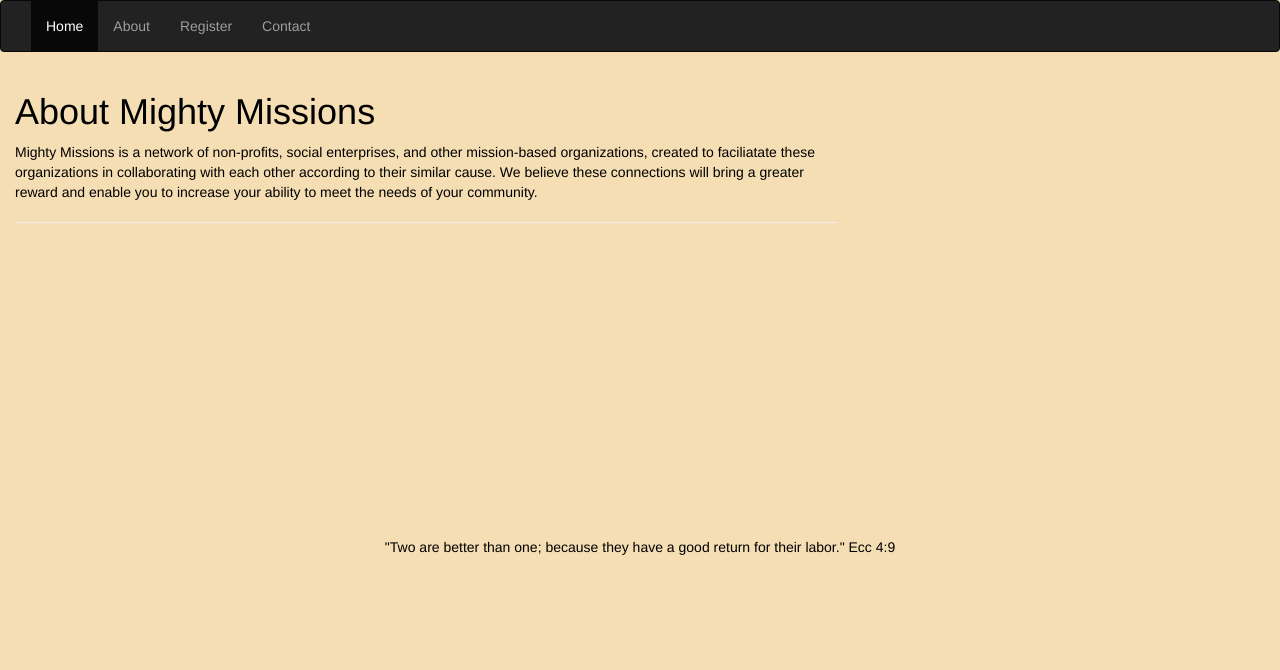
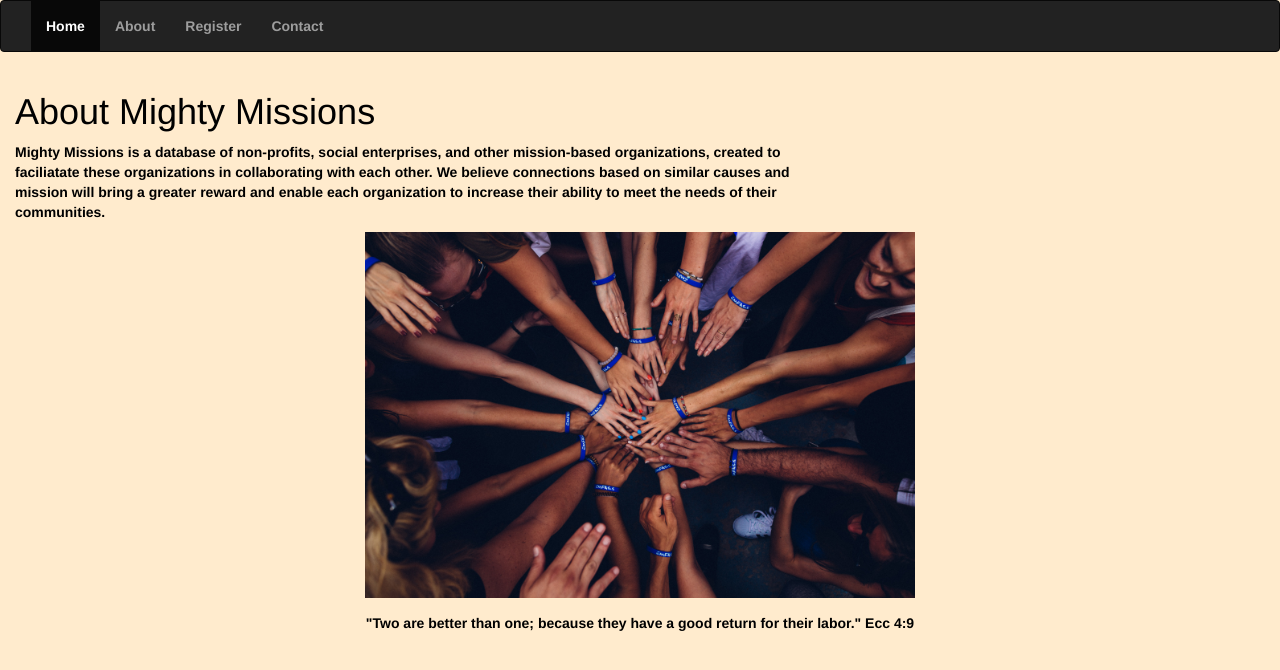
Before and after one commit to smatloc1/project_folder, a Flask app: page /about in a window 1280 px wide. Shown: the top 670 px of the page. Run offline with Flask 2, Linux system fonts and the light colour scheme; some libraries are stand-ins or nearby versions.

Commit message:
add pictures to app

```diff
--- a/server.py
+++ b/server.py
@@ -94,7 +94,6 @@ def create_org_registration():
 
     if not org:
         new_org = crud.create_org_with_cause_id(org_name, cause_id, mission, web_url, tagline)
-        flash('CONGRATULATIONS!  YOU HAVE NOW BEEN ADDED TO THE MIGHTY MISSIONS NETWORK.')
         session['org_name'] = new_org.org_name
         session['org_id'] = new_org.org_id
         return redirect(f'/profiles/{new_org.org_id}')
--- a/templates/about.html
+++ b/templates/about.html
@@ -4,10 +4,18 @@
 {% block head %}
 <style>
 html, body {
-  background-color:wheat;
+  background-color:blanchedalmond;
   background-size: cover;
   color:black;
 }
+.img-fluid {
+width:550px !important;
+display: block;
+margin:auto;
+
+}
+
+
 </style>
 {% endblock %}
 
@@ -16,20 +24,23 @@ html, body {
 
 
 <div class="container-fluid text-center">
-  <div class="row content">
+  <div class="row">
 
     <div class="col-sm-8 text-left">
 
       <h1>About Mighty Missions</h1>
-      <p>Mighty Missions is a network of non-profits, social enterprises, and other mission-based organizations,
-       created to faciliatate these organizations in collaborating with each other according to their similar cause.
-       We believe these connections will bring a greater reward and enable you to increase your ability to meet the needs of your community.
+      <p>Mighty Missions is a database of non-profits, social enterprises, and other mission-based organizations,
+       created to faciliatate these organizations in collaborating with each other. We believe connections based on similar causes and mission
+       will bring a greater reward and enable each organization to increase their ability to meet the needs of their communities.
 
       </p>
-      <p>
-      </p>
-      <hr>
-     </div>
+
+</div>
+  </div>
+  <div class='row'>
+    <div class='col'>
+      <img src='/static/img/Online Community.jpg'class="img-fluid">
+    </div>
   </div>
 </div>
 
--- a/templates/base.html
+++ b/templates/base.html
@@ -39,6 +39,16 @@
       }
       .row.content {height:auto;}
     }
+    html, body {
+      background-color:blanchedalmond;
+      background-size: cover;
+      color:black;
+      font-weight: bold;
+
+    }
+    #flash {
+      color:black
+    }
   </style>
 
  {% block head %}  {% endblock %}
@@ -71,7 +81,7 @@
   </div>
 </nav>
 {% if 'org_name' in session %}
-<p>Hello {{session['org_name']}}...You are signed in!</p>
+<p id='flash' >Hello {{session['org_name']}}...You are signed in!</p>
 {% endif %}
     {% with messages = get_flashed_messages() %}
         {% if messages %}
--- a/templates/homepage.html
+++ b/templates/homepage.html
@@ -20,11 +20,10 @@ html, body {
     <div class="col-sm-8 text-left">
       <h1>Welcome to Mighty Missions</h1>
 
-      <hr>
       <h3></h3>
       <form action="/login" method="GET">
         <p>
-            <p><label>SignIn Organization Name: <input type="text" name='org_name'></label>
+            <p><label>Sign In Organization Name: <input type="text" name='org_name'></label>
             <button type="submit" class="btn btn-warning">Submit</button>
       </form>
         </p>
```
Also changed, not shown: templates/contact.html (+4 -3 lines), templates/listoforgs.html (+22 -10 lines), templates/profile#2.html (+9 -2 lines), templates/register.html (+5 -8 lines), templates/search.html (+17 -21 lines), templates/searchbycause.html (+24 -19 lines), static/img/Nonprofit startup2.jpeg (added), static/img/Online Community.jpg (added), 1 other file.
